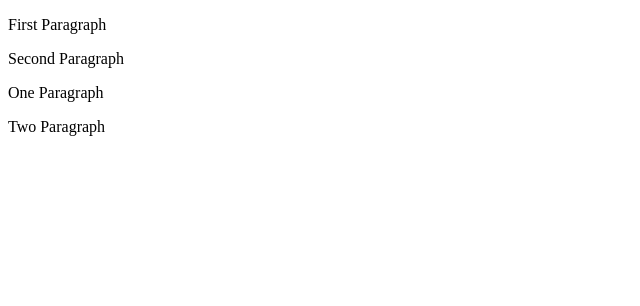
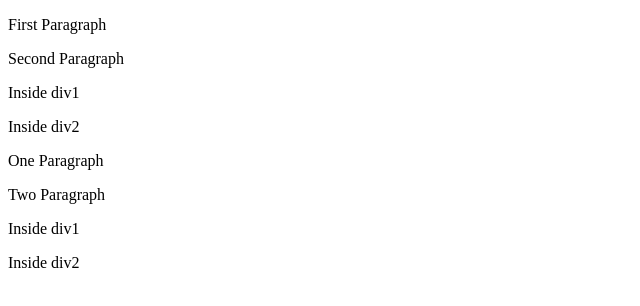
Before and after one commit to webfaisalbd/react-basics-ai, a React (Create React App) app: page / in a window 1280 px wide. Shown: the top 306 px of the page, without its empty margins (0-640 px from the left). Built offline with nearby package versions, Linux system fonts and the light colour scheme.

Commit message:
react component under the hood again

```diff
--- a/src/reactUnderTheHood/InsideReact.js
+++ b/src/reactUnderTheHood/InsideReact.js
@@ -5,6 +5,10 @@ function Todo1(){
         <div>
             <p>First Paragraph</p>
             <p>Second Paragraph</p>
+            <div>
+                <p>Inside div1</p>
+                <p>Inside div2</p>
+            </div>
         </div>
     )
 }
@@ -12,7 +16,10 @@ function Todo1(){
 function Todo2() {
     return React.createElement("div",{},
     React.createElement("p", {}, "One Paragraph"),
-    React.createElement("p", {}, "Two Paragraph")
+    React.createElement("p", {}, "Two Paragraph"),
+    React.createElement("div",{},
+    React.createElement("p", {}, "Inside div1"),
+    React.createElement("p", {}, "Inside div2"))
     );
 }
 
```
